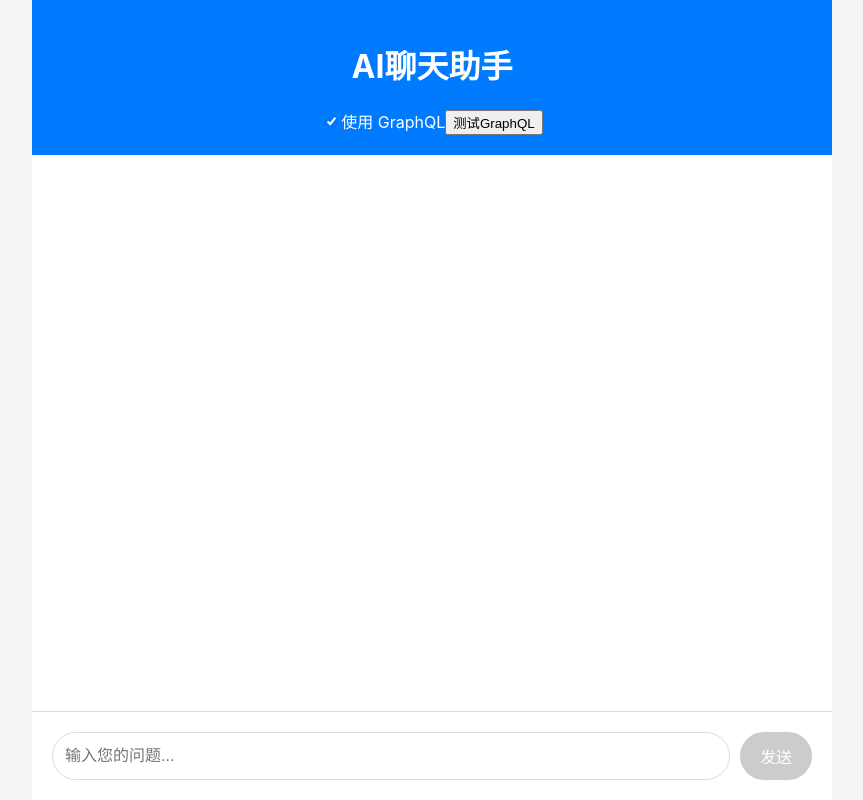
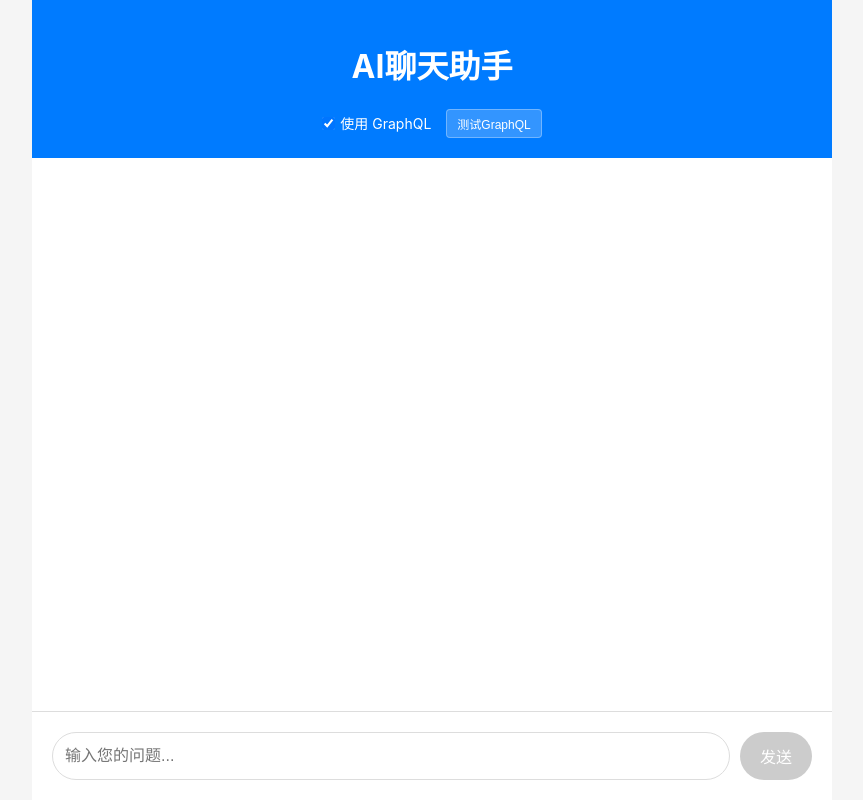
Before and after one commit to 593496637/ai-chat-tool, a React (Vite) app: page / in a window 1280 px wide. Shown: the whole page, without its empty margins (208-1071 px from the left). Built offline with nearby package versions, Linux system fonts and the light colour scheme.

Commit message:
Update CSS for GraphQL controls

```diff
--- a/src/index.css
+++ b/src/index.css
@@ -22,6 +22,40 @@ body {
   background-color: #007bff;
   color: white;
   text-align: center;
+}
+
+.api-controls {
+  margin-top: 10px;
+  display: flex;
+  justify-content: center;
+  align-items: center;
+  gap: 15px;
+  font-size: 14px;
+}
+
+.api-controls label {
+  display: flex;
+  align-items: center;
+  gap: 5px;
+  cursor: pointer;
+}
+
+.api-controls input[type="checkbox"] {
+  margin: 0;
+}
+
+.test-btn {
+  padding: 5px 10px;
+  background-color: rgba(255, 255, 255, 0.2);
+  border: 1px solid rgba(255, 255, 255, 0.3);
+  border-radius: 4px;
+  color: white;
+  cursor: pointer;
+  font-size: 12px;
+}
+
+.test-btn:hover {
+  background-color: rgba(255, 255, 255, 0.3);
 }
 
 .chat-messages {
```
